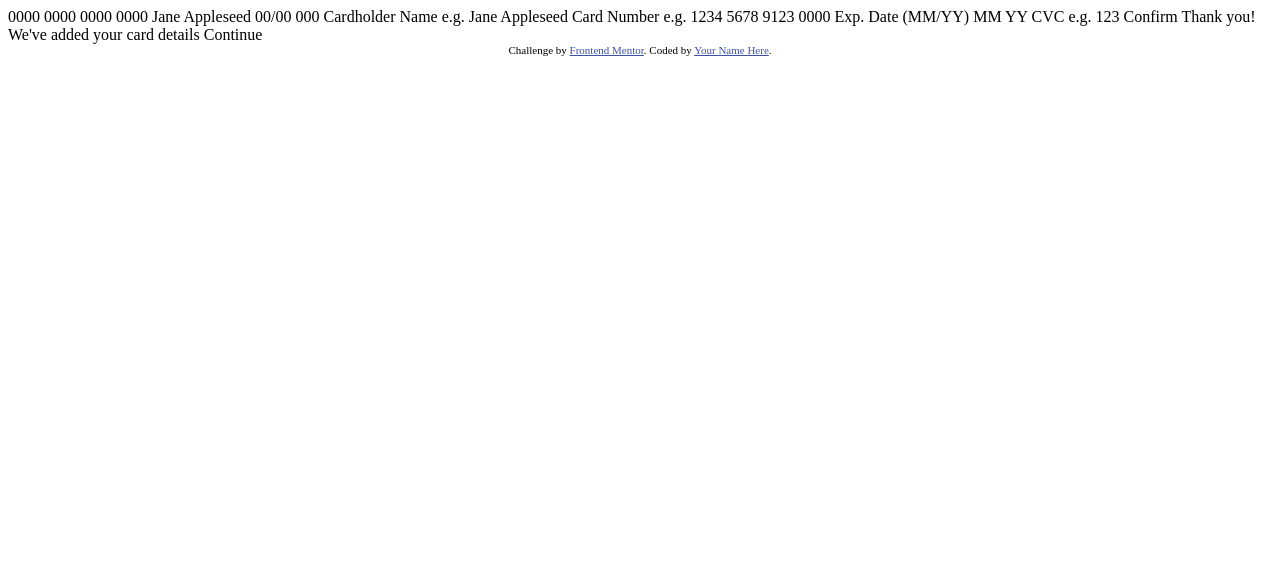
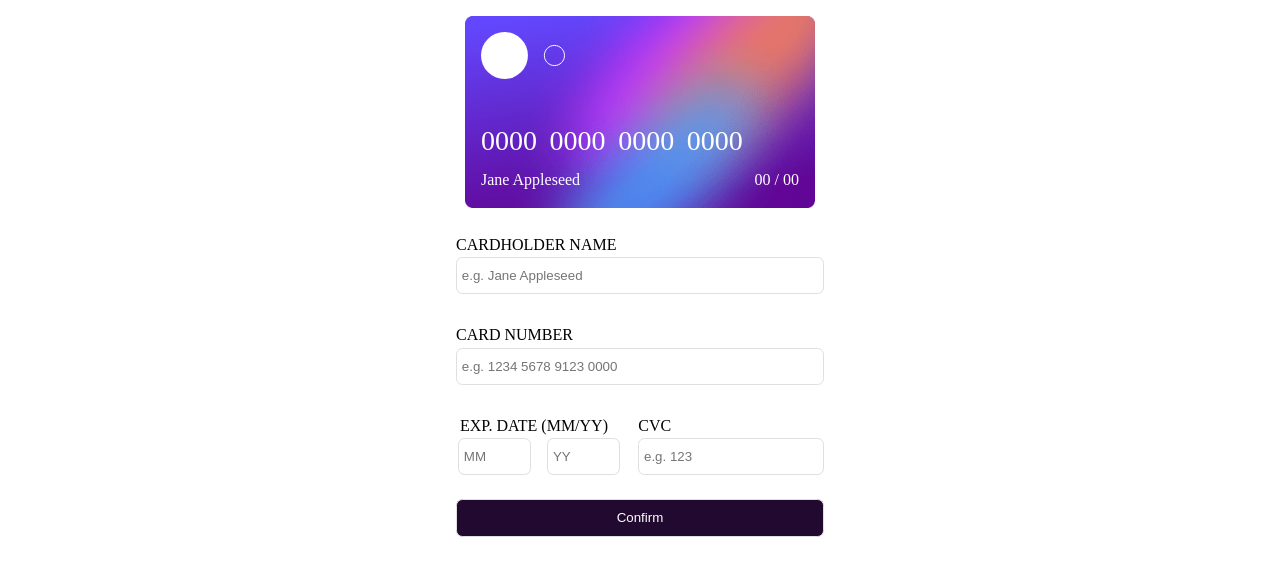
Before and after one commit to LandonRGeorge/fem-interactive-card-details-form, a plain HTML site: page index.html in a window 1280 px wide. Drawn offline with Linux system fonts and the light colour scheme.

Commit message:
progress

```diff
--- a/index.html
+++ b/index.html
@@ -2,50 +2,63 @@
 <html lang="en">
 <head>
   <meta charset="UTF-8">
-  <meta name="viewport" content="width=device-width, initial-scale=1.0"> <!-- displays site properly based on user's device -->
+  <meta name="viewport" content="width=device-width, initial-scale=1.0">
+  <!-- displays site properly based on user's device -->
 
   <link rel="icon" type="image/png" sizes="32x32" href="./images/favicon-32x32.png">
-
+  <script defer src="./script.js"></script>
+  <link rel="stylesheet" href="./styles.css">
   <title>Frontend Mentor | Interactive card details form</title>
 
-  <!-- Feel free to remove these styles or customise in your own stylesheet 👍 -->
-  <style>
-    .attribution { font-size: 11px; text-align: center; }
-    .attribution a { color: hsl(228, 45%, 44%); }
-  </style>
 </head>
 <body>
+<div id="card-front">
+  <img id="card-front-img" src="./images/bg-card-front.png" alt="">
+  <div id="card-front-display">
+    <img src="./images/card-logo.svg" alt="">
+    <div id="number-display">
+      <span class="segment"></span>
+      <span class="segment"></span>
+      <span class="segment"></span>
+      <span class="segment"></span>
+    </div>
+    <div class="name-month-wrapper">
+      <div id="name-display"></div>
+      <p id="date-display">
+        <span id="month-display">00</span>
+        /
+        <span id="year-display">00</span>
+      </p>
+    </div>
+  </div>
+</div>
+<form action="" class="form">
+  <div class="name-input form-control">
+    <label for="name-input">Cardholder Name</label>
+    <input type="text" id="name-input" name="name" placeholder="e.g. Jane Appleseed">
+  </div>
+  <div class="number-input form-control">
+    <label for="number-input">Card Number</label>
+    <input type="text" id="number-input" name="number" placeholder="e.g. 1234 5678 9123 0000">
+  </div>
+  <fieldset class="date-input form-control">
+    <legend>Exp. Date (MM/YY)</legend>
+    <input type="text" id="month-input" name="month" placeholder="MM">
+    <input type="text" id="year-input" name="year" placeholder="YY">
+  </fieldset>
+  <div class="cvv-input form-control">
+    <label for="cvv-input">CVC</label>
+    <input type="text" id="cvv-input" name="cvv" placeholder="e.g. 123">
+  </div>
+  <button class="confirm-btn">Confirm</button>
+</form>
 
-  0000 0000 0000 0000
-  Jane Appleseed
-  00/00
-
-  000
-
-  Cardholder Name
-  e.g. Jane Appleseed
-
-  Card Number
-  e.g. 1234 5678 9123 0000
-
-  Exp. Date (MM/YY)
-  MM
-  YY
-
-  CVC
-  e.g. 123
-
-  Confirm
-
-  <!-- Completed state start -->
-
+<div class="hidden">
   Thank you!
   We've added your card details
   Continue
+</div>
 
-  <div class="attribution">
-    Challenge by <a href="https://www.frontendmentor.io?ref=challenge" target="_blank">Frontend Mentor</a>.
-    Coded by <a href="#">Your Name Here</a>.
-  </div>
+
 </body>
 </html>
--- /dev/null
+++ b/script.js
@@ -0,0 +1,79 @@
+const formEl = document.querySelector('form')
+const nameInputEl = document.querySelector('#name-input')
+const nameDisplayEl = document.querySelector('#name-display')
+const numberInputEl = document.querySelector('#number-input')
+const monthDisplayEl = document.querySelector('#month-display')
+const monthInputEl = document.querySelector('#month-input')
+const yearDisplayEl = document.querySelector('#year-display')
+const yearInputEl = document.querySelector('#year-input')
+const cvvDisplayEl = document.querySelector('#cvv-display')
+const cvvInputEl = document.querySelector('#cvv-input')
+const numberSegmentDisplayEls = document.querySelectorAll('#number-display .segment')
+
+const defaultDisplayName = 'Jane Appleseed';
+const defaultDisplayNumber = '0000000000000000'
+const defaultDisplayMonth = '00';
+const defaultDisplayYear = '00';
+const defaultDisplayCVV = '000';
+
+document.addEventListener('DOMContentLoaded', () => {
+  nameDisplayEl.textContent = defaultDisplayName
+  handleNumberDisplay(defaultDisplayNumber)
+  monthDisplayEl.textContent = defaultDisplayMonth
+  yearDisplayEl.textContent = defaultDisplayYear
+  cvvDisplayEl.textContent = defaultDisplayCVV
+})
+
+function handleNumberDisplay(cardNumber) {
+  let segmentIndex = 0;
+  for (let i = 0; i < defaultDisplayNumber.length; i += 4) {
+    const segmentNumber = cardNumber.slice(i, i+4).toString()
+    numberSegmentDisplayEls[segmentIndex].textContent = segmentNumber
+    segmentIndex++
+  }
+}
+
+nameInputEl.addEventListener('input', e => {
+  if (e.target.value === "") {
+    nameDisplayEl.textContent = defaultDisplayName
+    return
+  }
+  nameDisplayEl.textContent = e.target.value
+})
+
+numberInputEl.addEventListener('input', e => {
+  if (e.target.value === "") {
+    handleNumberDisplay(defaultDisplayNumber)
+    return
+  }
+  handleNumberDisplay(e.target.value.padEnd(defaultDisplayNumber.length, '0'))
+})
+
+cvvInputEl.addEventListener('input', e => {
+  if (e.target.value === "") {
+    cvvInputEl.textContent = defaultDisplayCVV
+    return
+  }
+  cvvDisplayEl.textContent = e.target.value.padEnd(defaultDisplayCVV.length, '0')
+})
+
+monthInputEl.addEventListener('input', e => {
+  if (e.target.value === "") {
+    monthDisplayEl.textContent = defaultDisplayMonth
+    return
+  }
+  monthDisplayEl.textContent = e.target.value.padStart(defaultDisplayMonth.length, '0')
+})
+
+yearInputEl.addEventListener('input', e => {
+  if (e.target.value === "") {
+   yearDisplayEl.textContent = defaultDisplayYear
+    return
+  }
+  yearDisplayEl.textContent = e.target.value.padStart(defaultDisplayYear.length, '0')
+})
+
+formEl.addEventListener('submit', e => {
+  e.preventDefault()
+  console.log('click')
+})
--- /dev/null
+++ b/styles.css
@@ -0,0 +1,137 @@
+:root {
+    --clr-light-grey: #DFDEE0;
+    --clr-deep-violet: #21092F;
+    --clr-purplish-grey: #8f8694;
+    --clr-red: #ff5050;
+}
+
+*,
+*::before,
+*::after {
+    box-sizing: border-box;
+}
+
+body {
+    margin: 0;
+    padding: 0;
+    width: 100vw;
+}
+
+.hidden {
+    display: none;
+}
+
+#card-front {
+    position: relative;
+    width: 350px;
+    margin-inline: auto;
+    margin-top: 1rem;
+}
+
+#card-front #card-front-img {
+    width: 100%;
+}
+
+#card-front #card-front-display {
+    position: absolute;
+    top: 0;
+    left: 0;
+    color: white;
+    padding: 1rem;
+    width: 100%;
+}
+
+#card-front #number-display {
+    font-size: 1.75rem;
+    margin-top: 1.5em;
+    margin-bottom: .5em;
+}
+
+#card-front #number-display .segment:not(:first-child) {
+    margin-left: .2em;
+
+}
+
+#card-front .name-month-wrapper {
+    display: flex;
+    justify-content: space-between;
+}
+
+#card-front #date-display, #card-front #name-display {
+    margin: 0;
+}
+
+.form {
+    display: grid;
+    gap: 1rem;
+    grid-template-columns: 1fr 1fr;
+    max-width: 400px;
+    padding: 1em;
+    margin-inline: auto;
+}
+
+.form label, .form legend {
+    text-transform: uppercase;
+    margin-bottom: .2rem;
+}
+
+.form input {
+    min-width: 0;
+    padding-left: .3rem;
+}
+
+.name-input {
+    grid-column: 1/-1;
+}
+
+.number-input {
+    grid-column: 1/-1;
+}
+
+.form-control {
+    display: flex;
+    flex-direction: column;
+    margin-block: .5rem;
+}
+
+.number-input {
+    grid-column: 1/-1;
+}
+
+.date-input {
+    display: grid;
+    grid-column: 1;
+    border: none;
+    padding: 0;
+    grid-template-columns: 1fr 1fr;
+    gap: 1rem;
+}
+
+.date-input #month-input {
+    grid-column: 1;
+    display: block;
+
+}
+
+.date-input #year-input {
+    grid-column: 2;
+    display: block;
+}
+
+
+.cvv-input {
+    grid-column: 2;
+}
+
+.confirm-btn {
+    grid-column: 1/-1;
+    background-color: var(--clr-deep-violet);
+    color: white;
+}
+
+
+.form input, .confirm-btn {
+    line-height: 2.5;
+    border-radius: .4rem;
+    border: 1px solid var(--clr-light-grey);
+}
```
Also changed, not shown: 1 other file.
